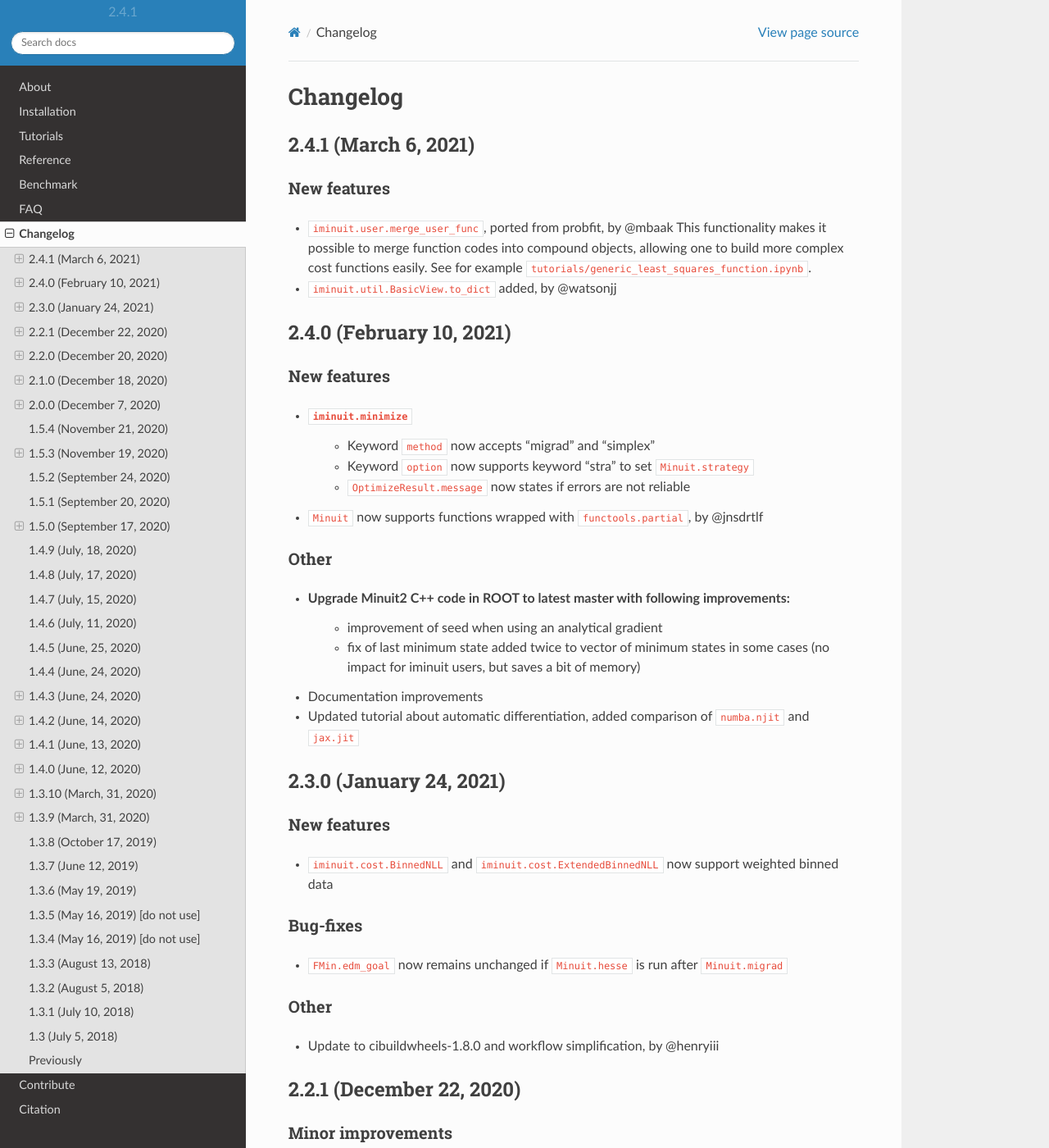
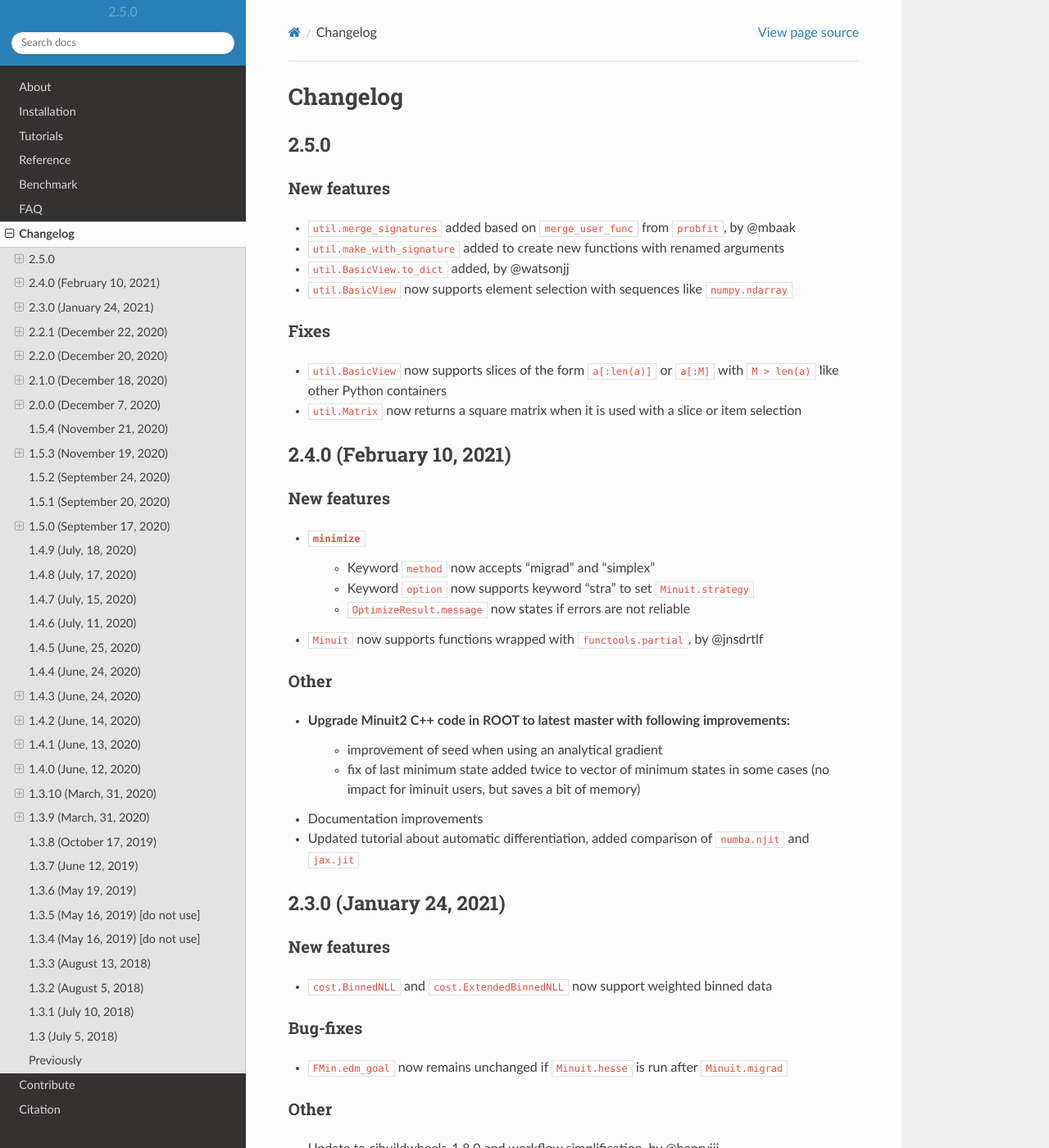
Before and after one commit to scikit-hep/iminuit, a Sphinx documentation site: the page built from doc/changelog.rst, in a window 1280 px wide and 1400 px high. Shown: the whole window at 82% size. Built offline with Sphinx 7.4.7 and the Read the Docs theme 2.0.0, drawn with Linux system fonts in a browser that asks for light colours; some of the changed text lies outside the part shown.

Commit message:
describe returns list; util.Matrix supports special selection (#634)

```diff
--- a/doc/changelog.rst
+++ b/doc/changelog.rst
@@ -5,23 +5,31 @@
 Changelog
 =========
 
-2.4.1 (March 6, 2021)
----------------------
+2.5.0
+-----
 
 New features
 ~~~~~~~~~~~~
-- ``iminuit.user.merge_user_func``, ported from probfit, by @mbaak
-  This functionality makes it possible to merge function codes into compound objects,
-  allowing one to build more complex cost functions easily.
-  See for example ``tutorials/generic_least_squares_function.ipynb``.
-- ``iminuit.util.BasicView.to_dict`` added, by @watsonjj
+- ``util.merge_signatures`` added based on ``merge_user_func`` from ``probfit``,
+  by @mbaak
+- ``util.make_with_signature`` added to create new functions with renamed arguments
+- ``util.BasicView.to_dict`` added, by @watsonjj
+- ``util.BasicView`` now supports element selection with sequences like
+  ``numpy.ndarray``
+
+Fixes
+~~~~~
+- ``util.BasicView`` now supports slices of the form ``a[:len(a)]`` or ``a[:M]`` with
+  ``M > len(a)`` like other Python containers
+- ``util.Matrix`` now returns a square matrix when it is used with a slice or item
+  selection
 
 2.4.0 (February 10, 2021)
 -------------------------
 
 New features
 ~~~~~~~~~~~~
-- ``iminuit.minimize``
+- ``minimize``
    - Keyword ``method`` now accepts "migrad" and "simplex"
    - Keyword ``option`` now supports keyword "stra" to set ``Minuit.strategy``
    - ``OptimizeResult.message`` now states if errors are not reliable
@@ -42,7 +50,7 @@
 
 New features
 ~~~~~~~~~~~~
-- ``iminuit.cost.BinnedNLL`` and  ``iminuit.cost.ExtendedBinnedNLL`` now support
+- ``cost.BinnedNLL`` and  ``cost.ExtendedBinnedNLL`` now support
   weighted binned data
 
 Bug-fixes
@@ -62,7 +70,7 @@
 - ``Minuit.profile``, ``Minuit.mnprofile``, ``Minuit.contour``, ``Minuit.draw_profile``,
   ``Minuit.draw_mnprofile``, and ``Minuit.draw_contour`` can now be called with
   ``subtract_min=True`` even if ``Minuit.fmin`` is None
-- ``iminuit.__version__`` now also displays the ROOT version of the C++ Minuit2 library
+- ``__version__`` now also displays the ROOT version of the C++ Minuit2 library
 - Support for adding constant numbers to cost functions, this allows you to write
   ``sum(cost1, cost2, ...)`` and may be useful to subtract a constant bias from the
   cost
@@ -74,8 +82,8 @@
    - Clarified that iminuit is based on ROOT code
    - List full iminuit version including ROOT version in docs
 - Added type hints to many interfaces (incomplete)
-- Renamed ``iminuit._minuit`` to ``iminuit.minuit``, making the module public
-- Renamed ``iminuit._minimize`` to ``iminuit.minimize``, making the module public
+- Renamed ``_minuit`` to ``minuit``, making the module public
+- Renamed ``_minimize`` to ``minimize``, making the module public
 - pydocstyle added to pre-commit checks
 
 2.2.0 (December 20, 2020)
@@ -83,9 +91,9 @@
 
 New features
 ~~~~~~~~~~~~
-- Cost functions in ``iminuit.cost`` are now additive, creating a new cost function with the
+- Cost functions in ``cost`` are now additive, creating a new cost function with the
   union of parameters that returns the sum of the results of the individual cost functions
-- ``iminuit.cost.NormalConstraint`` was added as a means to add soft constraints on a
+- ``cost.NormalConstraint`` was added as a means to add soft constraints on a
   parameter, can also be used to set up a covariance matrix between several parameters
 
 Other
@@ -121,7 +129,7 @@
 2.0.0 (December 7, 2020)
 ------------------------
 
-This is a breaking change for iminuit. Interface that was deprecated in 1.x has been removed. In addition, breaking changes were made to the interface to arrive at a clean minimal state that is easier to learn, safer to use, and ready for the long-term future. **To keep existing scripts running, pin your major iminuit version to <2**, i.e. ``pip install 'iminuit<2'`` installs the 1.x series.
+This is a breaking change for  Interface that was deprecated in 1.x has been removed. In addition, breaking changes were made to the interface to arrive at a clean minimal state that is easier to learn, safer to use, and ready for the long-term future. **To keep existing scripts running, pin your major iminuit version to <2**, i.e. ``pip install 'iminuit<2'`` installs the 1.x series.
 
 Under the hood, Cython was replaced with pybind11 to generate the bindings to the C++ Minuit2 library. This simplified the code considerably (Cython is bad at generating correct C++ bindings, while it is a breeze with pybind11).
 
@@ -181,7 +189,7 @@
 
 - ``Minuit.fitarg`` was removed; to copy state use ``m2.values = m1.values; m2.limits = m1.limits`` etc. (Minuit object may become copyable and pickleable in the future)
 - ``Minuit.matrix`` was removed; see ``Minuit.covariance``
-- ``Minuit.covariance`` instead of a dict-like class is now an enhanced subclass of numpy.ndarray (iminuit.util.Matrix) with the features:
+- ``Minuit.covariance`` instead of a dict-like class is now an enhanced subclass of numpy.ndarray (util.Matrix) with the features:
 
   - Behaves like a numpy.ndarray in numerical computations
   - Rich display of the matrix in ipython and Jupyter notebook
@@ -262,7 +270,7 @@
 - Documentation update and clean up
 - Logging messages from C++ Minuit2, which are produced when ``Minuit.print_level`` is set to 1 to 3 are now properly shown inside the notebook or the Python session instead of being printed to the terminal
 - Assigning to ``Minuit.print_level`` changes the logging threshold for all current and future ``Minuit`` instances in the current Python session, this is not really desired but cannot be avoided since the C++ logger is a global variable
-- docstring parsing for ``iminuit.util.describe`` was rewritten; behaviour of ``describe`` for corner cases of functions with positional and variable number of positional and keyword arguments are now well-defined
+- docstring parsing for ``util.describe`` was rewritten; behaviour of ``describe`` for corner cases of functions with positional and variable number of positional and keyword arguments are now well-defined
 - iminuit now has 100 % line coverage by unit tests
 
 1.5.4 (November 21, 2020)
@@ -341,15 +349,15 @@
 1.4.7 (July, 15, 2020)
 ----------------------
 
-- Fixed: ``iminuit.cost.LeastSquares`` failed when ``yerror`` is passed as list and mask is set
+- Fixed: ``cost.LeastSquares`` failed when ``yerror`` is passed as list and mask is set
 
 1.4.6 (July, 11, 2020)
 ----------------------
 
 - Update to Minuit2 C++ code to ROOT v6.23-01
 - Fixed: iminuit now reports an invalid fit if a cost function has only a maximum, not a minimum (fixed upstream)
-- Loss function in ``iminuit.cost.LeastSquares`` is now mutable
-- Cost functions in ``iminuit.cost`` now support value masks
+- Loss function in ``cost.LeastSquares`` is now mutable
+- Cost functions in ``cost`` now support value masks
 - Documentation improvements
 - Fixed a deprecation warning in ``Minuit.mnprofile``
 - Binder now uses wheels instead of compiling current iminuit
@@ -431,7 +439,7 @@
 - Fixed an exception in the rich display when results were NaN
 - ``Minuit.migrad_ok()`` (now replaced by `Minuit.accurate`) now returns false if HESSE failed after MIGRAD and made the minimum invalid
 - Running ``Minuit.hesse()`` now properly updates the function minimum
-- Fixed incorrect ``hess_inv`` returned by ``iminuit.minimize``
+- Fixed incorrect ``hess_inv`` returned by ``minimize``
 - Fixed duplicated printing of pedantic warning messages
 
 Deprecated
@@ -454,7 +462,7 @@
 - iminuit now uses the PDG formatting rule for quantities with errors
 - slicing and basic broadcasting support for ``Minuit.values``, ``Minuit.errors``, ``Minuit.fixed``, e.g. the following works: ``m.fixed[:] = True``, ``m.values[:2] = [1, 2]``
 - ``Minuit.migrad(ncall=0)`` (the default) now uses MINUITs internal heuristic instead of a flat limit of 10000 calls
-- ``iminuit.minimize`` now supports the ``tol`` parameter
+- ``minimize`` now supports the ``tol`` parameter
 - `Minuit` now supports ``print_level=3``, which shows debug level information when MIGRAD runs
 - Binder support and Binder badge for tutorial notebooks added by @matthewfeickert
 
@@ -591,7 +599,7 @@
 - For Numpy users, a second callback function interface and a ``Minuit.from_array_func`` constructor
   was added, where the parameters are passed as an array.
 - Results are now also available as Numpy arrays, e.g. ``np_values``, ``np_errors`` and ``np_covariance``.
-- A wrapper function ``iminuit.minimize`` for the MIGRAD optimiser was added,
+- A wrapper function ``minimize`` for the MIGRAD optimiser was added,
   that has the same arguments and return value format as ``scipy.optimize.minimize``.
 - Support for analytical gradients has been added, users can pass a ``grad`` callback function.
   This works, but for unknown reasons doesn't lead to performance improvements yet.
--- a/src/iminuit/version.py
+++ b/src/iminuit/version.py
@@ -7,7 +7,7 @@
 # - Increase MAINTENANCE when fixing bugs without adding features
 # - During development, add suffix .devN with N >= 0
 # - For release candidates, add suffix .rcN with N >= 0
-iminuit_version = "2.4.1"
+iminuit_version = "2.5.0"
 
 # We list the corresponding ROOT version of the C++ Minuit2 library here
 root_version = "v6-23-01-RF-binSampling-685-ga642cc22e3"
```
Also changed, not shown: 5 other files.
